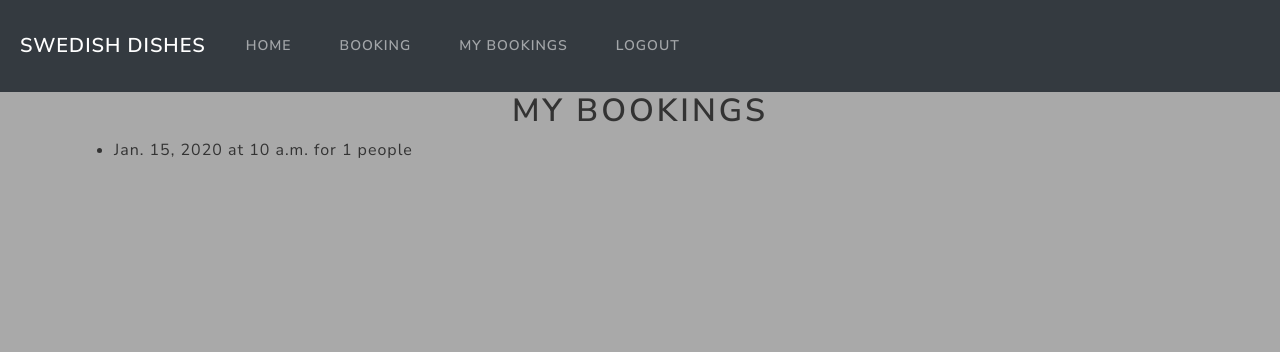
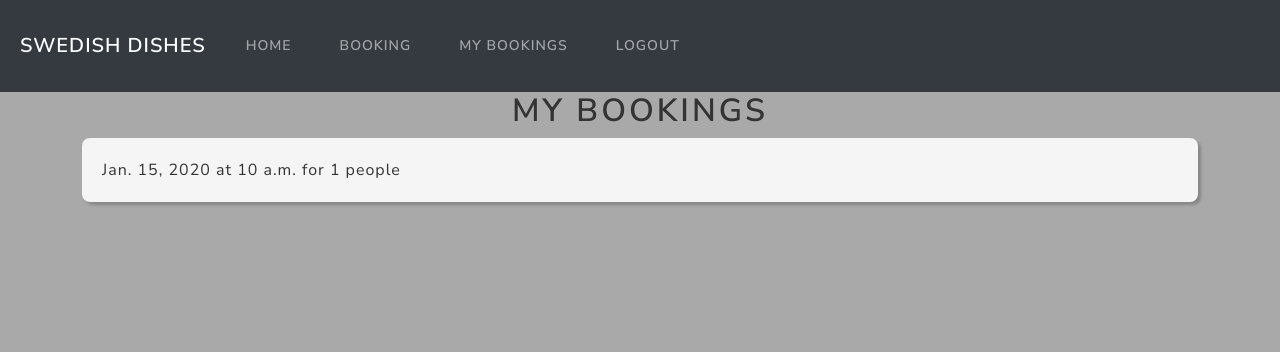
Before and after one commit to Philippos123/vegan-resturant.1, a Django app: page /my-bookings/ in a window 1280 px wide. Shown: the top 352 px of the page. Run offline with Django 4.2, Linux system fonts and the light colour scheme; a user stored in the database is signed in; tables that the repository leaves empty hold one stand-in row (values such as "Sample post").

Commit message:
Create a my-booking page

```diff
--- a/resturant/models.py
+++ b/resturant/models.py
@@ -3,7 +3,6 @@ from django.contrib.auth.models import User
 from django.conf import settings
 import os
 import logging
-
 from django.core.exceptions import ValidationError
 from django.utils import timezone
 
@@ -14,7 +13,7 @@ STATUS = ((0, "Draft"), (1, "Published"))
 
 # For admin to book costumer
 class Customer(models.Model):
-    user = models.ForeignKey(settings.AUTH_USER_MODEL, on_delete=models.CASCADE)
+    user = models.ForeignKey(User, on_delete=models.CASCADE)
     first_name = models.CharField(max_length=200)
     last_name = models.CharField(max_length=200)
     email = models.CharField(max_length=200, default="")
--- a/resturant/static/css/style.css
+++ b/resturant/static/css/style.css
@@ -262,3 +262,40 @@ p{
 .news-h2{
     margin-top: 15px;
 }
+
+/* Container for bookings */
+.container-book {
+    background-size: cover;
+    background-position: center;
+    overflow: hidden;
+    padding-top: 30px;
+    padding-bottom: 30px;
+    background-color: wheat;
+    box-shadow: 3px 3px 3px rgba(0, 0, 0, 0.2);
+    display: flex;
+    flex-direction: column;
+    align-items: center;
+    text-align: center;
+}
+
+
+.bookings {
+    display: flex;
+    flex-wrap: wrap;
+    gap: 20px;
+    justify-content: center;
+    list-style-type: none;
+    padding: 0;
+    margin: 0;
+}
+
+/* Styling for each booking item */
+.bookings li {
+    background-color: whitesmoke;
+    box-shadow: 3px 3px 3px rgba(0, 0, 0, 0.2);
+    padding: 20px;
+    border-radius: 8px;
+    flex: 1 1 calc(50% - 20px);
+    box-sizing: border-box;
+    margin-bottom: 20px;
+}
--- a/resturant/templates/resturant/my_bookings.html
+++ b/resturant/templates/resturant/my_bookings.html
@@ -2,15 +2,16 @@
 
 {% block content %}
 <h1>My Bookings</h1>
-
+<container class="containter-book">
 {% if bookings %}
-    <ul>
+    <ul class="bookings">
     {% for booking in bookings %}
         <li>
             {{ booking.booking_date }} at {{ booking.booking_time }} for {{ booking.number_of_people }} people
         </li>
     {% endfor %}
     </ul>
+</container>
 {% else %}
     <p>You have no bookings.</p>
 {% endif %}
--- a/resturant/views.py
+++ b/resturant/views.py
@@ -6,6 +6,7 @@ from django.contrib.auth.decorators import login_required
 from datetime import datetime
 from .models import News
 from django.contrib import messages
+from .forms import CustomerForm
 
 
 def index(request):
@@ -42,7 +43,6 @@ def book(request):
                 booking.save()
 
                 messages.success(request, "Your booking has been successfully made!")
-                return redirect('my_bookings')  # Redirect to 'my_bookings' after a successful booking
 
             else:
                 messages.error(request, "This date and time is already booked.")
@@ -53,5 +53,5 @@ def book(request):
 
 @login_required
 def my_bookings(request):
-    bookings = Customer.objects.filter
+    bookings = Customer.objects.filter(user=request.user)
     return render(request, 'resturant/my_bookings.html', {'bookings': bookings})
```
Also changed, not shown: resturant/migrations/0012_customer_user.py (added), resturant/migrations/0013_alter_customer_user.py (added).
